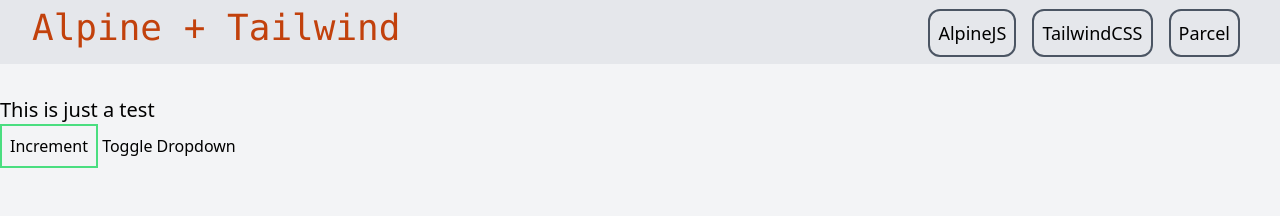
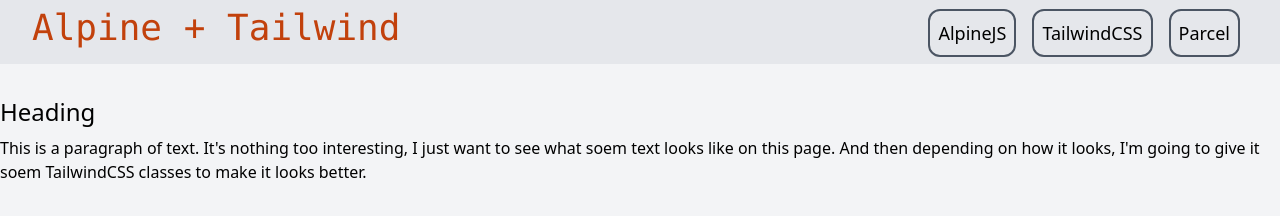
Before and after one commit to CharcoalStyles/AlpineJS-TailwindCSS-Parcel, a website built with Parcel: page src/index.html in a window 1280 px wide. Built offline with nearby package versions, Linux system fonts and the light colour scheme.

Commit message:
Just fixing up a few things

```diff
--- a/src/index.css
+++ b/src/index.css
@@ -1,3 +1,15 @@
 @tailwind base;
 @tailwind components;
 @tailwind utilities;
+
+@layer base {
+  h1 {
+    @apply text-4xl;
+  }
+  h2 {
+    @apply text-2xl;
+  }
+  p {
+    @apply my-2;
+  }
+}
--- a/src/index.html
+++ b/src/index.html
@@ -4,7 +4,7 @@
 <head>
     <meta charset='utf-8'>
     <meta http-equiv='X-UA-Compatible' content='IE=edge'>
-    <title>Alpine and Tailwind in Parcel</title>
+    <title>Alpine + Tailwind in Parcel</title>
     <meta name='viewport' content='width=device-width, initial-scale=1'>
     <link href="./index.css" rel="stylesheet">
     <script type="module" src="index.js"></script>
@@ -13,7 +13,7 @@
 <body>
     <div
         class="fixed top-0 left-0 w-screen h-16 text-center px-8 bg-gray-200 text-black py-2 flex flex-row justify-between items-baseline">
-        <h1 class="text-4xl text-orange-700 font-mono">Alpine + Tailwind</h1>
+        <h1 class="text-orange-700 font-mono">Alpine + Tailwind</h1>
         <div class="flex flex-row"
             x-data="{tech: [{name: 'AlpineJS', url: 'https://alpinejs.dev/'}, {name: 'TailwindCSS', url: 'https://tailwindcss.com/'}, {name: 'Parcel', url: 'https://parceljs.org/'}]}">
             <template x-for="t in tech" :key="t.name">
@@ -26,18 +26,11 @@
         </div>
     </div>
     <div class="container mx-auto pt-24 h-screen bg-gray-100">
-        <p class="text-xl">This is just a test</p>
-        <div x-data="{ count: 0, open: false }">
-            <button class="border-2 p-2 border-green-400" x-on:click="count++">Increment</button>
-
-            <button x-on:click="open = !open">Toggle Dropdown</button>
-
-            <div x-show="open">
-                <span x-text="count"></span>
-            </div>
-        </div>
+        <h2>Heading</h2>
+        <p>This is a paragraph of text. It's nothing too interesting, I just want to see what soem text looks like on
+            this page. And then depending on how it looks, I'm going to give it soem TailwindCSS classes to make it
+            looks better.</p>
     </div>
-
 </body>
 
 </html>
```
Also changed, not shown: 2 other files.
